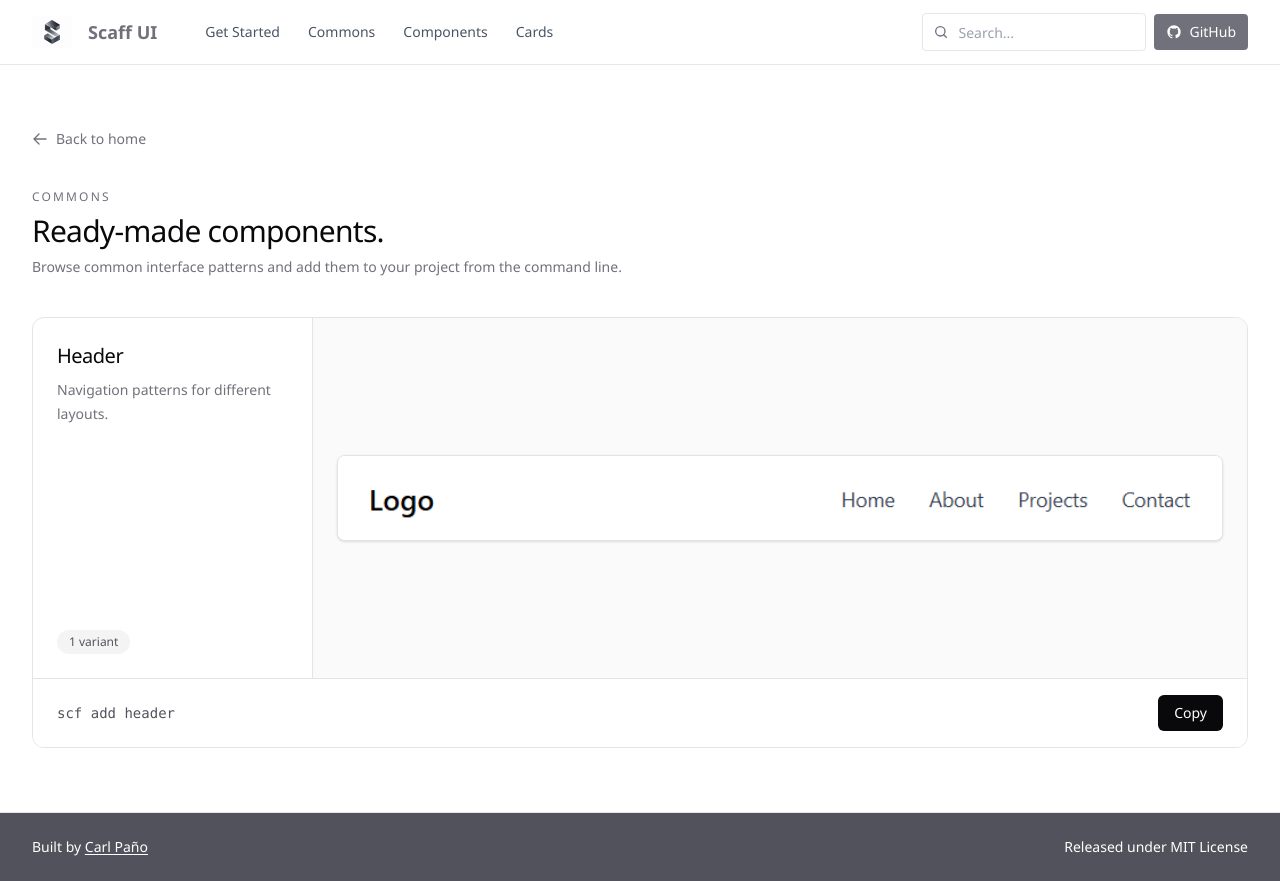
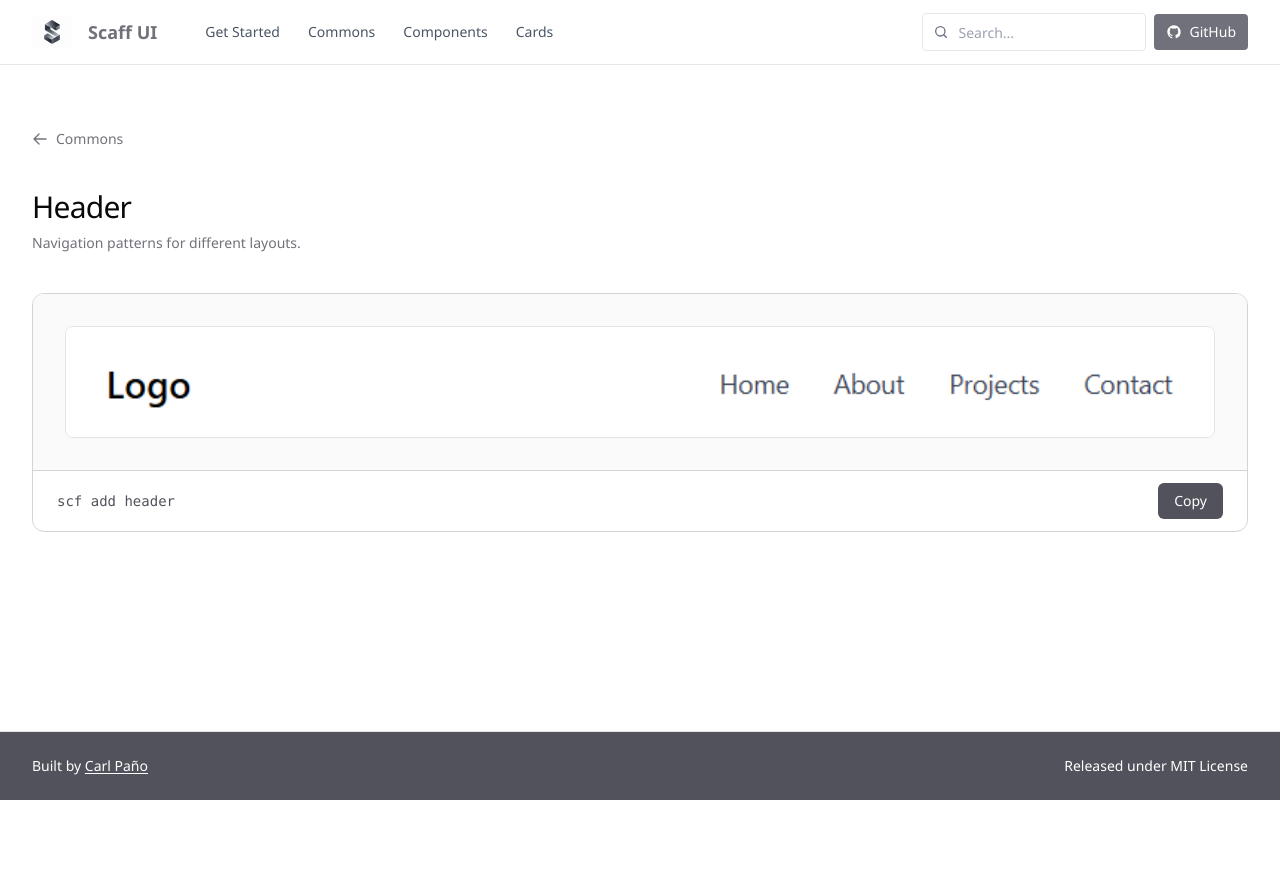
Before and after one commit to carleoj/scaff-ui-site, a React (Vite) app: page /commons in a window 1280 px wide. After the commit the page ends 800 px from the top, so only its background shows below. Built offline with nearby package versions, Linux system fonts and the light colour scheme.

Commit message:
refactor: enhance layout structure and improve component styling across the application

```diff
--- a/src/App.jsx
+++ b/src/App.jsx
@@ -11,15 +11,19 @@ import "./index.css";
 export default function App() {
   return (
     <BrowserRouter>
+      <div className="flex min-h-screen flex-col">
         <Header />
 
+        <main className="flex-1">
           <Routes>
             <Route path="/" element={<Banner />} />
             <Route path="/commons" element={<Commons />} />
             <Route path="/docs" element={<Docs />} />
           </Routes>
+        </main>
 
         <Footer />
+      </div>
     </BrowserRouter>
   );
 }
--- a/src/components/Banner.jsx
+++ b/src/components/Banner.jsx
@@ -2,60 +2,77 @@ import { Link } from "react-router-dom";
 
 export default function Banner() {
   return (
-    <section className="min-h-[calc(100dvh-4rem)] bg-white">
-      <div className="mx-auto flex w-full max-w-7xl flex-col justify-center px-6 py-8 sm:px-6 sm:py-10 lg:px-8 lg:py-14">
-        {/* Large Scaff UI Branding */}
-        <div className="mb-10 sm:mb-12 lg:mb-18">
-          <h2 className="text-left text-6xl font-light tracking-tighter text-gray-950 sm:text-center sm:text-7xl md:text-8xl lg:text-8xl">
-            Scaff UI
-          </h2>
+    <section className="bg-white">
+        <div className="mx-auto w-full max-w-7xl px-6 pb-12 pt-16 sm:px-8 sm:pb-16 sm:pt-20 lg:px-8 lg:pb-20 lg:pt-18">
+        <div className="mx-auto grid max-w-5xl items-stretch gap-12 md:grid-cols-[3fr_2fr] lg:gap-16">
+          {/* Content */}
+          <div className="flex h-full flex-col justify-center">
+            {/* Status */}
+            <div className="mb-5 flex items-center gap-3 text-xs font-medium text-zinc-500">
+              <span className="rounded-full border border-zinc-300 px-2.5 py-1">
+                Beta
+              </span>
+
+              <span>v0.1.0</span>
             </div>
 
-        {/* Hero Content + Video */}
-        <div className="grid items-center gap-10 md:grid-cols-2 lg:gap-16">
-          {/* Hero Content */}
-          <div className="max-w-xl">
-            <h1 className="text-4xl font-light tracking-tight text-gray-900 sm:text-5xl">
+            {/* Heading */}
+            <h1 className="text-4xl font-light tracking-tight text-zinc-950 sm:text-5xl lg:text-6xl">
               Scaffold the user interface{" "}
-              <span className="text-zinc-800">make it</span> your design
+              <span className="text-zinc-700">make it</span> your design
             </h1>
 
-            <p className="mt-4 max-w-lg text-base text-pretty leading-relaxed text-gray-700 sm:text-lg">
-              A free open source CLI-based Tailwind CSS component generator for
+            {/* Description */}
+            <p className="mt-5 max-w-xl text-base leading-relaxed text-zinc-600 sm:text-lg">
+              A free, open-source CLI for Tailwind CSS components and
               responsive minimalistic web design.
             </p>
 
-            <div className="mt-6 flex flex-wrap gap-3">
+            {/* Installation */}
+            <div className="mt-7 w-full max-w-[28rem]">
+              <div className="flex items-center justify-between gap-4 rounded-md border border-zinc-200 bg-zinc-50 px-4 py-3">
+                <code className="min-w-0 truncate text-sm text-zinc-700">
+                  npm i scaff-ui
+                </code>
+
+                <button
+                  type="button"
+                  className="shrink-0 text-xs font-medium text-zinc-500 transition-colors hover:text-zinc-950"
+                >
+                  Copy
+                </button>
+              </div>
+
+              {/* Actions */}
+              <div className="mt-4 flex w-full gap-3">
                 <Link
                   to="/commons"
-                className="inline-block rounded-sm border border-zinc-600 bg-zinc-600 px-4 py-2 font-medium text-white shadow-sm transition-colors hover:bg-zinc-700 sm:px-5 sm:py-3"
+                  className="flex-1 rounded-sm border border-zinc-600 bg-zinc-600 px-4 py-2.5 text-center font-medium text-white shadow-sm transition-colors hover:bg-zinc-700 sm:px-5"
                 >
-                Browse Designs
+                  Browse Commons
                 </Link>
+
                 <Link
                   to="/docs"
-                className="inline-block rounded-sm border border-zinc-300 bg-white px-4 py-2 font-medium text-zinc-800 shadow-sm transition-colors hover:border-zinc-700 hover:bg-zinc-700 hover:text-white sm:px-5 sm:py-3"
+                  className="flex-1 rounded-sm border border-zinc-300 bg-white px-4 py-2.5 text-center font-medium text-zinc-800 shadow-sm transition-colors hover:border-zinc-700 hover:bg-zinc-700 hover:text-white sm:px-5"
                 >
                   Read the Docs
                 </Link>
               </div>
             </div>
+          </div>
 
-          {/* Video Card */}
-          <div className="w-full">
-            <div className="mx-auto w-full max-w-xl overflow-hidden rounded-2xl border border-gray-200 bg-gray-50 shadow-sm md:max-w-none">
-              <div className="aspect-video w-full">
-                <video
-                  className="h-full w-full object-cover"
-                  controls
-                  preload="metadata"
-                  poster="/images/video-poster.jpg"
-                >
-                  <source src="/videos/demo.mp4" type="video/mp4" />
-                  Your browser does not support the video tag.
-                </video>
-              </div>
-            </div>
+          {/* Brand Visual */}
+          <div className="flex min-h-[20rem] flex-col items-center justify-center md:min-h-0">
+            <img
+              src="/scaff-ui-logo.png"
+              alt="Scaff UI"
+              className="w-44 sm:w-52 lg:w-60"
+            />
+
+            <h2 className="mt-4 text-4xl font-light tracking-tight text-zinc-950 sm:text-5xl lg:text-6xl">
+              Scaff UI
+            </h2>
           </div>
         </div>
       </div>
--- a/src/components/Commons.jsx
+++ b/src/components/Commons.jsx
@@ -10,11 +10,11 @@ const commons = [
     variants: [
       // {
       //   name: "With CTA",
-      //   image: "/images/commons/header-cta.png",
+      //   image: headerCta,
       // },
       // {
       //   name: "Without CTA",
-      //   image: "/images/commons/header.png",
+      //   image: header,
       // },
       {
         name: "Navigation only",
@@ -22,25 +22,19 @@ const commons = [
       },
     ],
   },
+
   // {
-  //   title: "Hero Section",
+  //   title: "Hero",
   //   description: "Hero layouts for landing and product pages.",
   //   command: "scf add hero",
   //   variants: [
   //     {
   //       name: "Default",
-  //       image: "/images/commons/hero.png",
-  //     },
-  //     {
-  //       name: "Centered",
-  //       image: "/images/commons/hero-centered.png",
-  //     },
-  //     {
-  //       name: "Split",
-  //       image: "/images/commons/hero-split.png",
+  //       image: hero,
   //     },
   //   ],
   // },
+
   // {
   //   title: "Footer",
   //   description: "Simple footer layouts for your pages.",
@@ -48,11 +42,7 @@ const commons = [
   //   variants: [
   //     {
   //       name: "Default",
-  //       image: "/images/commons/footer.png",
-  //     },
-  //     {
-  //       name: "Centered",
-  //       image: "/images/commons/footer-centered.png",
+  //       image: footer,
   //     },
   //   ],
   // },
@@ -61,7 +51,8 @@ const commons = [
 export default function Commons() {
   return (
     <main id="commons" className="bg-white">
-      <section className="mx-auto max-w-7xl px-6 py-16 lg:px-8">
+      <section className="mx-auto max-w-7xl px-6 py-12 sm:py-16 lg:px-8">
+        {/* Back */}
         <Link
           to="/"
           className="mb-10 inline-flex items-center gap-2 text-sm font-medium text-zinc-500 transition-colors hover:text-zinc-950"
@@ -80,24 +71,21 @@ export default function Commons() {
               d="M10.5 19.5 3 12m0 0 7.5-7.5M3 12h18"
             />
           </svg>
-          Back to home
+          Commons
         </Link>
 
+        {/* Page heading */}
         <div className="mb-10">
-          <p className="text-xs font-medium uppercase tracking-[0.18em] text-zinc-500">
-            Commons
-          </p>
-
-          <h1 className="mt-2 text-3xl font-light tracking-tight text-zinc-950">
-            Ready-made components.
+          <h1 className="text-3xl font-light tracking-tight text-zinc-950">
+            Header
           </h1>
 
-          <p className="mt-2 max-w-2xl text-sm text-zinc-500">
-            Browse common interface patterns and add them to your project from
-            the command line.
+          <p className="mt-2 text-sm text-zinc-500">
+            Navigation patterns for different layouts.
           </p>
         </div>
 
+        {/* Components */}
         <div className="space-y-8">
           {commons.map((item) => (
             <Container key={item.command} {...item} />
--- a/src/components/Container.jsx
+++ b/src/components/Container.jsx
@@ -26,44 +26,21 @@ export default function Container({
   };
 
   return (
-    <article className="overflow-hidden rounded-xl border border-zinc-200 bg-white">
-      {/* Details + Preview */}
-      <div className="grid lg:grid-cols-[280px_1fr]">
-        {/* Details */}
-        <div className="flex flex-col justify-between border-b border-zinc-200 p-6 lg:border-b-0 lg:border-r">
-          <div>
-            <h2 className="text-xl font-medium tracking-tight text-zinc-950">
-              {title}
-            </h2>
-
-            <p className="mt-2 text-sm leading-6 text-zinc-500">
-              {description}
-            </p>
-          </div>
-
-          <div className="mt-6">
-            <span className="inline-flex rounded-full bg-zinc-100 px-3 py-1 text-xs font-medium text-zinc-600">
-              {variants.length}{" "}
-              {variants.length === 1 ? "variant" : "variants"}
-            </span>
-          </div>
-        </div>
-
-        {/* Image */}
-        <div className="flex min-h-70 items-center justify-center bg-zinc-50 p-6 sm:min-h-90">
-          <div className="w-full overflow-hidden rounded-lg border border-zinc-200 bg-white shadow-sm">
-            <img
-              src={variant.image}
-              alt={`${title} — ${variant.name}`}
-              className="block h-auto w-full"
-            />
-          </div>
+    <article className="overflow-hidden rounded-xl border border-zinc-300 bg-white">
+      {/* Preview */}
+      <div className="bg-zinc-50 p-4 sm:p-6 lg:p-8">
+        <div className="overflow-hidden rounded-lg border border-zinc-200 bg-white">
+          <img
+            src={variant.image}
+            alt={`${title} — ${variant.name}`}
+            className="block h-auto w-full"
+          />
         </div>
       </div>
 
-      {/* Command */}
-      <div className="flex items-center justify-between gap-4 border-t border-zinc-200 bg-white px-6 py-4">
-        <code className="min-w-0 truncate text-sm text-zinc-600">
+      {/* Command / Actions */}
+      <div className="flex items-center justify-between gap-3 border-t border-zinc-300 px-4 py-3 sm:px-6">
+        <code className="min-w-0 flex-1 truncate text-sm text-zinc-600">
           {command}
         </code>
 
@@ -76,19 +53,28 @@ export default function Container({
                 onChange={(event) =>
                   setActiveVariant(Number(event.target.value))
                 }
+                aria-label={`${title} variants`}
                 className="appearance-none rounded-md border border-zinc-200 bg-white py-2 pl-3 pr-8 text-sm text-zinc-700 outline-none transition-colors hover:border-zinc-400 focus:border-zinc-500"
-                aria-label={`${title} variants`}
               >
                 {variants.map((item, index) => (
                   <option key={item.name} value={index}>
-                    V {item.name}
+                    {item.name}
                   </option>
                 ))}
               </select>
 
-              <span className="pointer-events-none absolute right-3 top-1/2 -translate-y-1/2 text-xs text-zinc-500">
-                V
-              </span>
+              <svg
+                className="pointer-events-none absolute right-2.5 top-1/2 size-4 -translate-y-1/2 text-zinc-500"
+                viewBox="0 0 20 20"
+                fill="currentColor"
+                aria-hidden="true"
+              >
+                <path
+                  fillRule="evenodd"
+                  d="M5.23 7.21a.75.75 0 0 1 1.06.02L10 11.168l3.71-3.938a.75.75 0 1 1 1.08 1.04l-4.25 4.5a.75.75 0 0 1-1.08 0l-4.25-4.5a.75.75 0 0 1 .02-1.06Z"
+                  clipRule="evenodd"
+                />
+              </svg>
             </div>
           )}
 
@@ -96,7 +82,7 @@ export default function Container({
           <button
             type="button"
             onClick={copyCommand}
-            className="rounded-md bg-zinc-950 px-4 py-2 text-sm text-white transition-colors hover:bg-zinc-800"
+            className="shrink-0 rounded-md bg-zinc-600 px-4 py-2 text-sm text-white transition-colors hover:cursor-pointer hover:bg-zinc-700"
           >
             {copied ? "Copied" : "Copy"}
           </button>
--- a/src/components/Docs.jsx
+++ b/src/components/Docs.jsx
@@ -20,7 +20,7 @@ const steps = [
     number: "03",
     title: "Add a component",
     description:
-      "Choose a component from the Commons collection and add it directly to your source folder.",
+      "Choose a component from the design collection and add it directly to your source folder.",
     command: "scf add header",
   },
   {
@@ -46,12 +46,12 @@ function CommandBlock({ command }) {
   };
 
   return (
-    <div className="mt-5 flex items-center justify-between gap-3 rounded-md bg-zinc-950 px-4 py-3 text-sm text-white">
+    <div className="mt-5 flex items-center justify-between gap-3 rounded-md bg-zinc-600 px-4 py-3 text-sm text-white">
       <code className="min-w-0 truncate text-zinc-200">{command}</code>
       <button
         type="button"
         onClick={copyCommand}
-        className="shrink-0 rounded-sm border border-zinc-700 px-3 py-1.5 text-xs font-medium text-zinc-300 transition-colors hover:border-zinc-400 hover:text-white"
+        className="shrink-0 rounded-sm border border-zinc-700 px-3 py-1.5 text-xs font-medium text-zinc-300 transition-colors hover:cursor-pointer hover:border-zinc-400 hover:text-white"
       >
         {copied ? "Copied" : "Copy"}
       </button>
@@ -65,6 +65,26 @@ export default function Docs() {
       <div className="mx-auto max-w-7xl">
         <div className="grid gap-12 lg:grid-cols-[0.8fr_1.2fr] lg:gap-20">
           <div className="lg:sticky lg:top-24 lg:self-start">
+            <Link
+          to="/"
+          className="mb-10 inline-flex items-center gap-2 text-sm font-medium text-zinc-500 transition-colors hover:text-zinc-950"
+        >
+          <svg
+            className="size-4 shrink-0"
+            fill="none"
+            viewBox="0 0 24 24"
+            stroke="currentColor"
+            strokeWidth="2"
+            aria-hidden="true"
+          >
+            <path
+              strokeLinecap="round"
+              strokeLinejoin="round"
+              d="M10.5 19.5 3 12m0 0 7.5-7.5M3 12h18"
+            />
+          </svg>
+          Back
+        </Link>
             <p className="text-xs font-medium uppercase tracking-[0.18em] text-zinc-500">
               Documentation
             </p>
@@ -77,7 +97,7 @@ export default function Docs() {
             </p>
             <Link
               to="/commons"
-              className="mt-8 inline-flex rounded-sm border border-zinc-300 px-4 py-2.5 text-sm font-medium text-zinc-800 transition-colors hover:border-zinc-800 hover:bg-zinc-800 hover:text-white"
+              className="mt-8 inline-flex rounded-sm border border-zinc-300 px-4 py-2.5 text-sm font-medium text-zinc-800 transition-colors hover:border-zinc-700 hover:bg-zinc-700 hover:text-white"
             >
               Browse Designs
             </Link>
@@ -87,7 +107,7 @@ export default function Docs() {
             {steps.map((step) => (
               <article
                 key={step.number}
-                className="border border-zinc-200 bg-zinc-50 p-6 sm:p-8"
+                className="border rounded border-zinc-200 bg-zinc-50 p-6 sm:p-8"
               >
                 <div className="flex gap-5 sm:gap-8">
                   <span className="text-sm font-medium text-teal-700">
```
Lines whose indentation alone changed are shown as unchanged.
